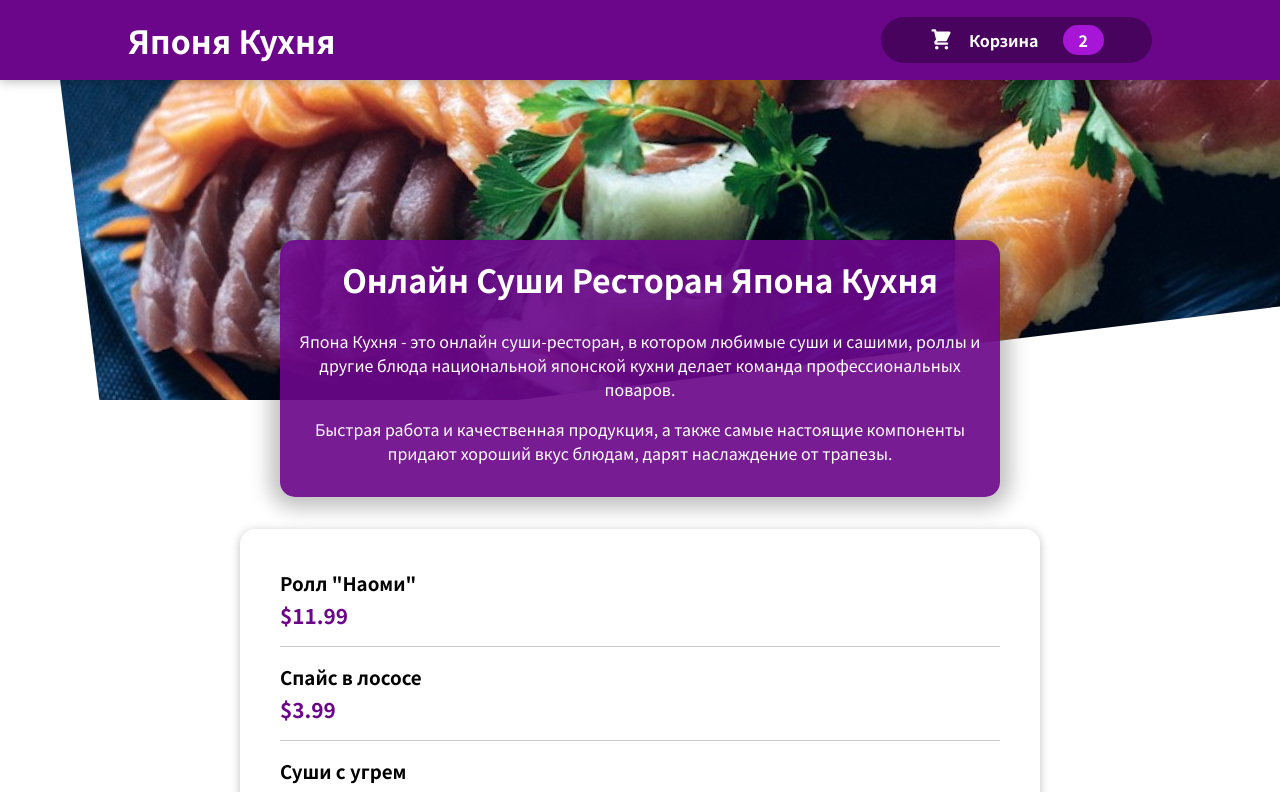
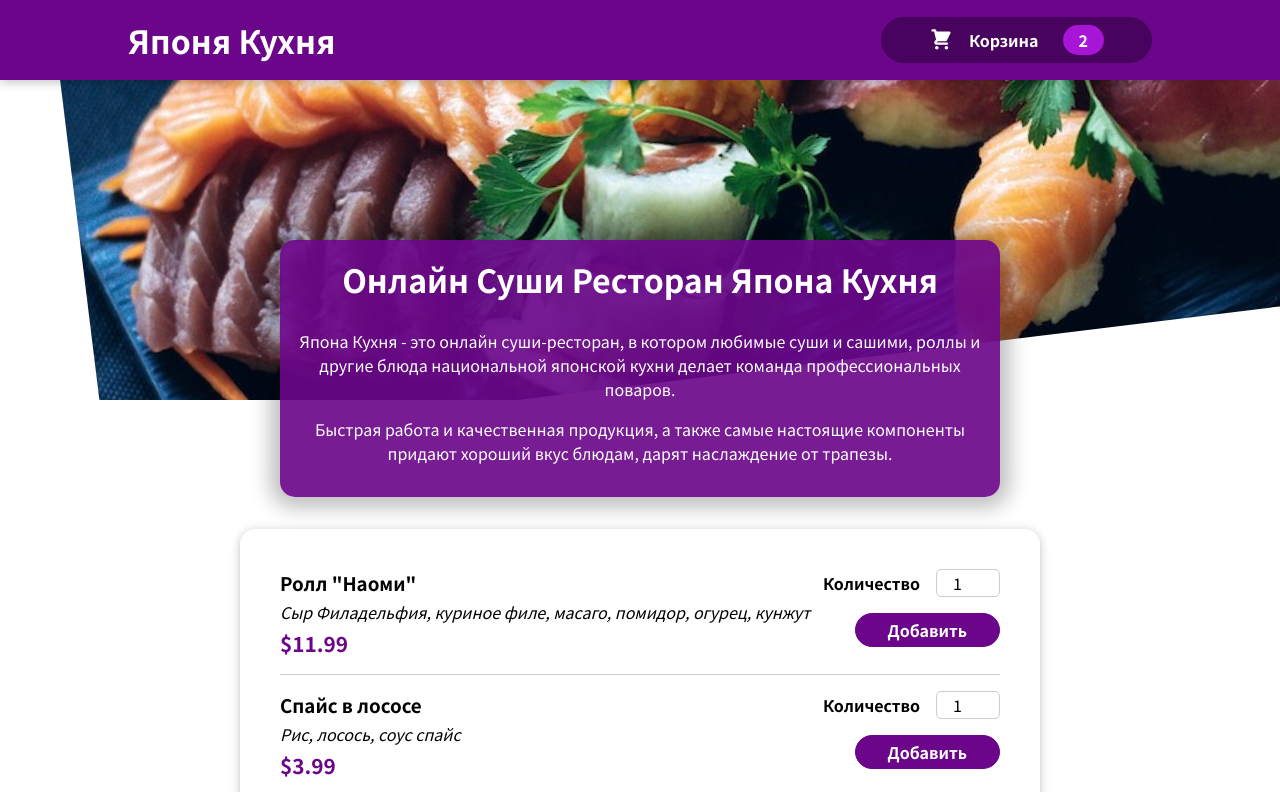
Before and after one commit to Singlelol/food_ordering_app, a React (Create React App) app: page / in a window 1280 px wide. Shown: the top 792 px of the page. Built offline with nearby package versions, Linux system fonts and the light colour scheme.

Commit message:
add: add module Input and fix MealItemForm

```diff
--- a/src/components/Meals/MealItem/MealItem.js
+++ b/src/components/Meals/MealItem/MealItem.js
@@ -1,4 +1,5 @@
 import styles from "./MealItem.module.css"
+import MealItemForm from "./MealItemForm";
 
 const MealItem = (props) => {
 
@@ -8,11 +9,11 @@ const MealItem = (props) => {
     <li className={styles.meal}>
       <div>
         <h3>{props.name}</h3>
-        <div className={styles.descripton}>{props.descripton}</div>
+        <div className={styles.description}>{props.description}</div>
         <div className={styles.price}>{formatedPrice}</div>
       </div>
       <div>
-
+        <MealItemForm />
       </div>
     </li>
   );
--- a/src/components/Meals/MealItem/MealItemForm.js
+++ b/src/components/Meals/MealItem/MealItemForm.js
@@ -1,8 +1,18 @@
+import Input from "../../UI/Input";
 import styles from "./MealItemForm.module.css"
 
-const MealItemForm = () => {
+const MealItemForm = (props) => {
   return (
-
+    <form className={styles.form}>
+      <Input label='Количество' input={{
+        id: "amount",
+        type: "number",
+        min: "1",
+        step: "1",
+        defaultValue: "1"
+        }}/>
+      <button>Добавить</button>
+    </form>
   );
 };
 
--- /dev/null
+++ b/src/components/UI/Input.js
@@ -0,0 +1,12 @@
+import styles from "./Input.module.css";
+
+const Input = (props) => {
+  return (
+    <div className={styles.input}>
+      <label htmlFor={props.input.id}>{props.label}</label>
+      <input {...props.input}/>
+    </div>
+  );
+};
+
+export default Input;
--- /dev/null
+++ b/src/components/UI/Input.module.css
@@ -0,0 +1,18 @@
+.input {
+  display: flex;
+  align-items: center;
+  margin-bottom: 1rem;
+}
+
+.input label {
+  font-weight: bold;
+  margin-right: 1rem;
+}
+
+.input input {
+  width: 4rem;
+  border-radius: 5px;
+  border: 1px solid #ccc;
+  font: inherit;
+  padding-left: 1rem;
+}
```
